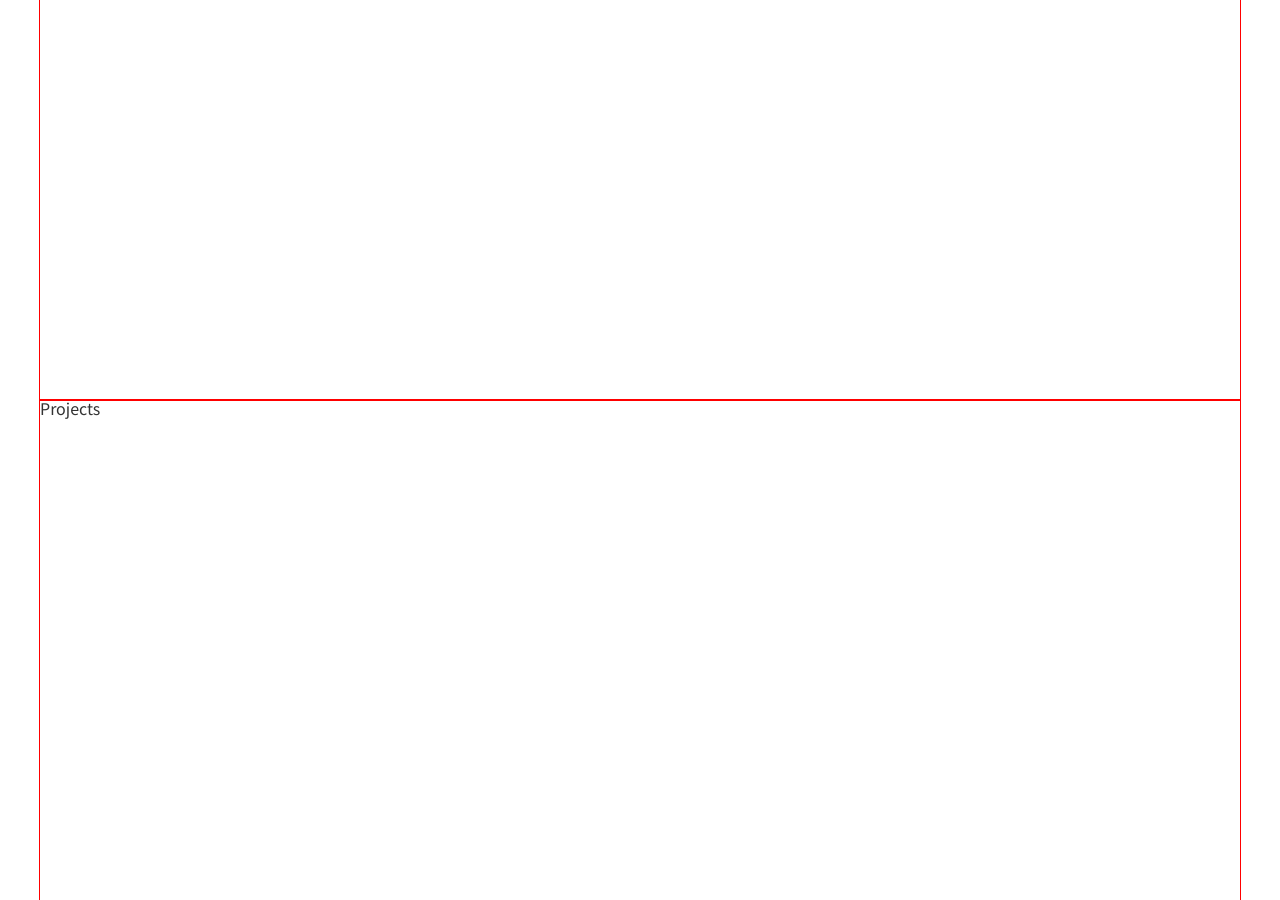
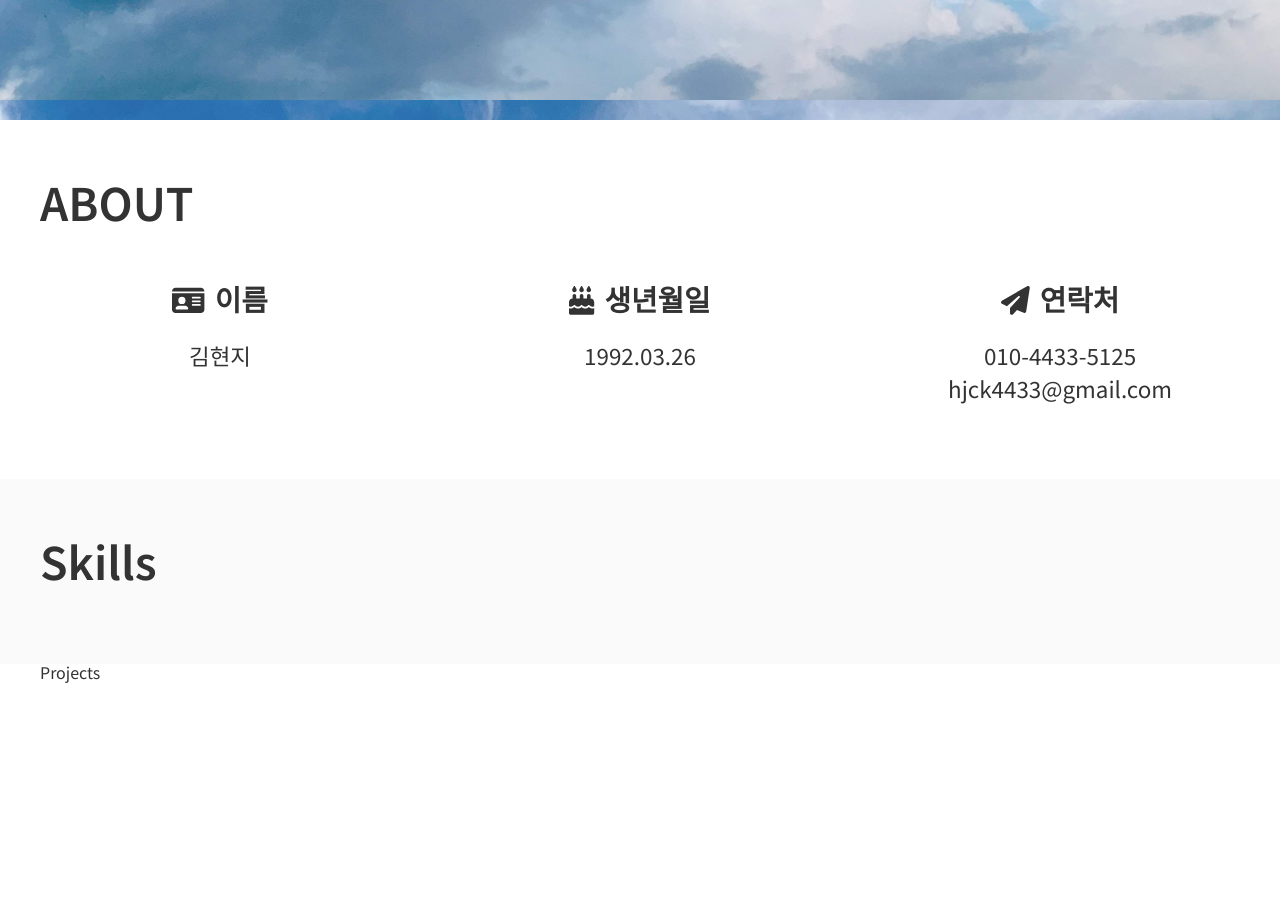
Before and after one commit to hjck4433/h-portfolio-v2, a React (Create React App) app: page / in a window 1280 px wide. Shown: the part 1180-2080 px from the top of the page. After the commit the page ends 1864 px from the top, so only its background shows below. Built offline with nearby package versions, Linux system fonts and the light colour scheme.

Commit message:
About 추가

```diff
--- a/src/components/About.jsx
+++ b/src/components/About.jsx
@@ -1,9 +1,87 @@
+import { styled } from "styled-components";
+import { FontAwesomeIcon } from "@fortawesome/react-fontawesome";
+import {
+  faIdCard,
+  faCakeCandles,
+  faPaperPlane,
+} from "@fortawesome/free-solid-svg-icons";
+
+const AboutStyle = styled.section`
+  padding-top: 60px;
+  padding-bottom: 80px;
+  .container {
+    h3 {
+      margin-bottom: 60px;
+    }
+    .wrapper {
+      display: flex;
+      justify-content: space-between;
+
+      .info {
+        width: 30%;
+        text-align: center;
+        .icon {
+          margin-bottom: 30px;
+          font-size: 1.8em;
+          font-weight: 600;
+          svg {
+            margin-right: 10px;
+          }
+        }
+        .txt {
+          font-size: 1.4em;
+          p {
+            &:first-child {
+              margin-bottom: 10px;
+            }
+          }
+        }
+      }
+      @media only screen and (max-width: 768px) {
+        flex-direction: column;
+        .info {
+          width: 100%;
+          margin-bottom: 80px;
+        }
+      }
+    }
+  }
+`;
+
 const About = () => {
   return (
     <>
-      <div className="container">
-        <div>About</div>
-      </div>
+      <AboutStyle>
+        <div className="container">
+          <h3>ABOUT</h3>
+          <div className="wrapper">
+            <div className="info name">
+              <div className="icon">
+                <FontAwesomeIcon icon={faIdCard} />
+                이름
+              </div>
+              <div className="txt">김현지</div>
+            </div>
+            <div className="info birth">
+              <div className="icon">
+                <FontAwesomeIcon icon={faCakeCandles} />
+                생년월일
+              </div>
+              <div className="txt">1992.03.26</div>
+            </div>
+            <div className="info contact">
+              <div className="icon">
+                <FontAwesomeIcon icon={faPaperPlane} />
+                연락처
+              </div>
+              <div className="txt">
+                <p>010-4433-5125</p>
+                <p>hjck4433@gmail.com</p>
+              </div>
+            </div>
+          </div>
+        </div>
+      </AboutStyle>
     </>
   );
 };
--- a/src/components/Header.jsx
+++ b/src/components/Header.jsx
@@ -8,6 +8,8 @@ const HeaderComp = styled.header`
   width: 100%;
   height: 80px;
   position: fixed;
+  backdrop-filter: blur(40px);
+  background-color: rgba(255, 255, 255, 0.7);
   top: 0;
   left: 0;
   border-bottom: 1px solid #ccc;
--- a/src/components/Intro.jsx
+++ b/src/components/Intro.jsx
@@ -1,9 +1,27 @@
+import { styled } from "styled-components";
+import introBg from "../images/bg_sky.jpg";
+
+const IntroStyle = styled.section`
+  background-image: url(${introBg});
+  background-size: cover;
+  background-attachment: fixed;
+  padding-top: 80px;
+  height: 1300px;
+  .container {
+  }
+  @media only screen and (max-width: 768px) {
+    padding-top: 40px;
+  }
+`;
+
 const Intro = () => {
   return (
     <>
-      <div className="container">
-        <div>Intro</div>
-      </div>
+      <IntroStyle>
+        <div className="container">
+          <div>Intro</div>
+        </div>
+      </IntroStyle>
     </>
   );
 };
--- a/src/components/Skills.jsx
+++ b/src/components/Skills.jsx
@@ -1,9 +1,25 @@
+import { styled } from "styled-components";
+
+const SkillsStyle = styled.section`
+  padding-top: 60px;
+  padding-bottom: 80px;
+  background-color: #fafafa;
+`;
+
 const Skills = () => {
   return (
     <>
-      <div className="container">
-        <div>Skills</div>
-      </div>
+      <SkillsStyle>
+        <div className="container">
+          <h3>Skills</h3>
+          <div className="wrapper">
+            <div className="info frontend"></div>
+            <div className="info backend"></div>
+            <div className="info collab"></div>
+            <div className="info Deploy"></div>
+          </div>
+        </div>
+      </SkillsStyle>
     </>
   );
 };
--- a/src/style/GlobalStyle.jsx
+++ b/src/style/GlobalStyle.jsx
@@ -28,14 +28,16 @@ const GlobalStyle = createGlobalStyle`
   a {
     text-decoration: none;
   }
+  h3 {
+    font-size: 2.8em;
+    font-weight: 600;
+  }
   main {
-    padding-top: 80px;
+    /* padding-top: 80px; */
   }
   .container {
     max-width: 1200px;
     margin: 0 auto;
-    height: 500px;
-      outline: 1px solid red;
     @media only screen and (max-width:1200px){
       padding: 0 20px;
     }
@@ -61,7 +63,7 @@ const GlobalStyle = createGlobalStyle`
       padding: 0;
     }
     main {
-      padding-top: 40px;
+      /* padding-top: 40px; */
     }
   }
   @media only screen and (max-width: 480px) {
```
Also changed, not shown: src/images/bg_sky.jpg (added), src/images/profile.jpg (added).
